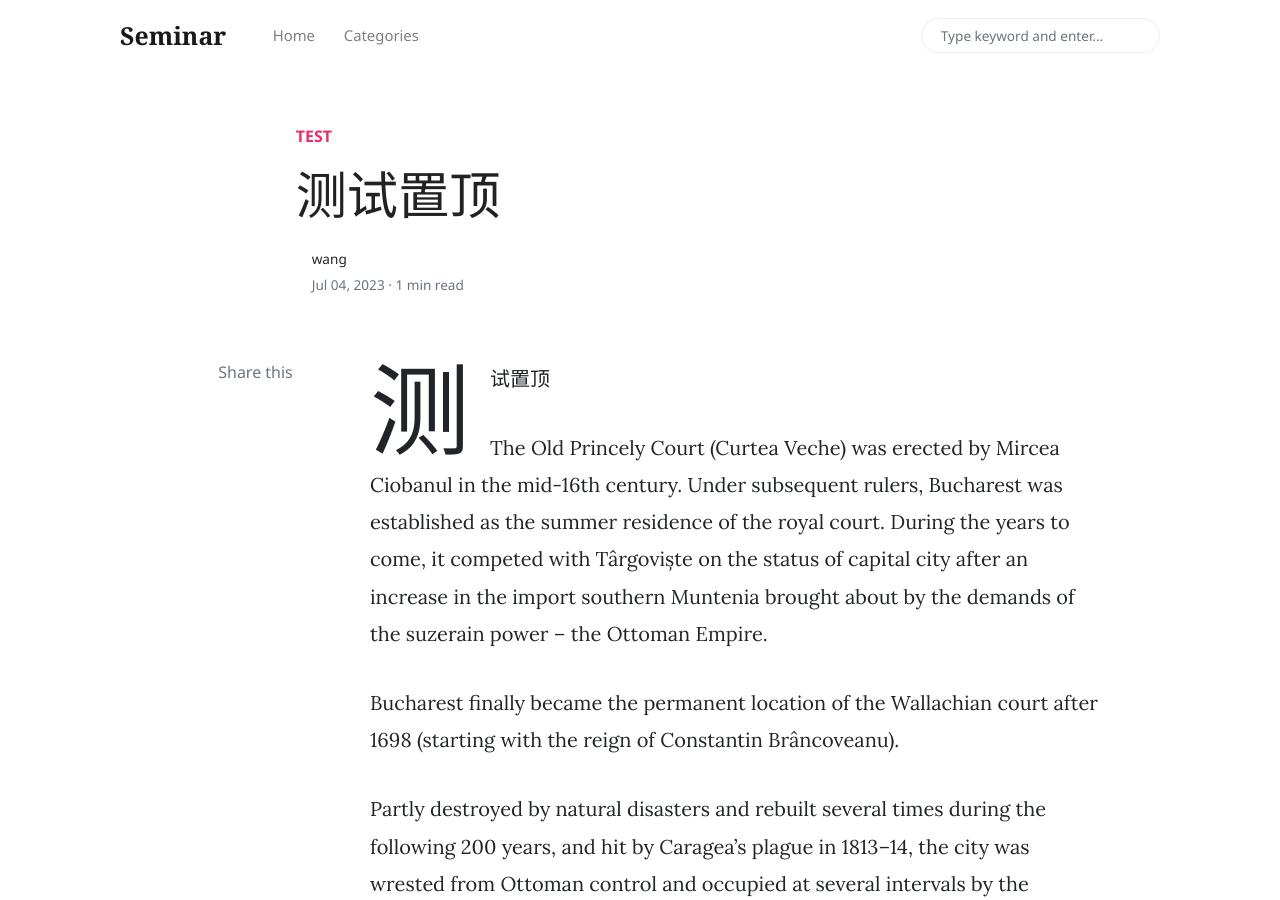
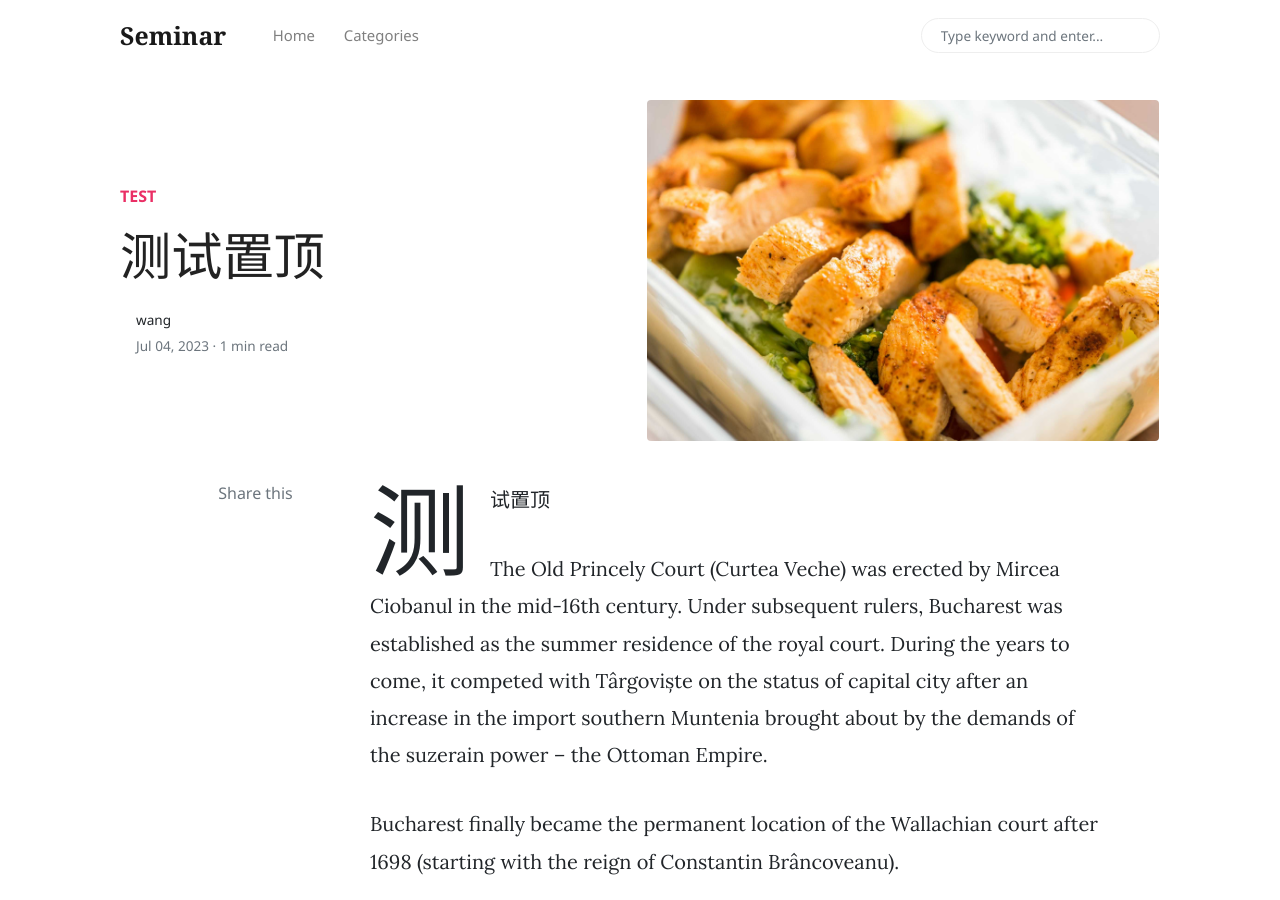
Before and after one commit to biya0105/biya0105.github.io, a Jekyll site: the page built from _posts/2023-07-04-test-sticky.md, in a window 1280 px wide and 900 px high. Built offline with Jekyll 4.4.1, drawn with Linux system fonts in a browser that asks for light colours; nearby versions of some CDN libraries; comment, search, counter and statistics services are not loaded.

Commit message:
Update 2023-07-04-test-sticky.md

```diff
--- a/_posts/2023-07-04-test-sticky.md
+++ b/_posts/2023-07-04-test-sticky.md
@@ -3,6 +3,7 @@ layout: post
 title:  "测试置顶"
 author: wang
 categories: [ test ]
+image: assets/images/1.jpg
 tags: [sticky]
 ---
 
```
